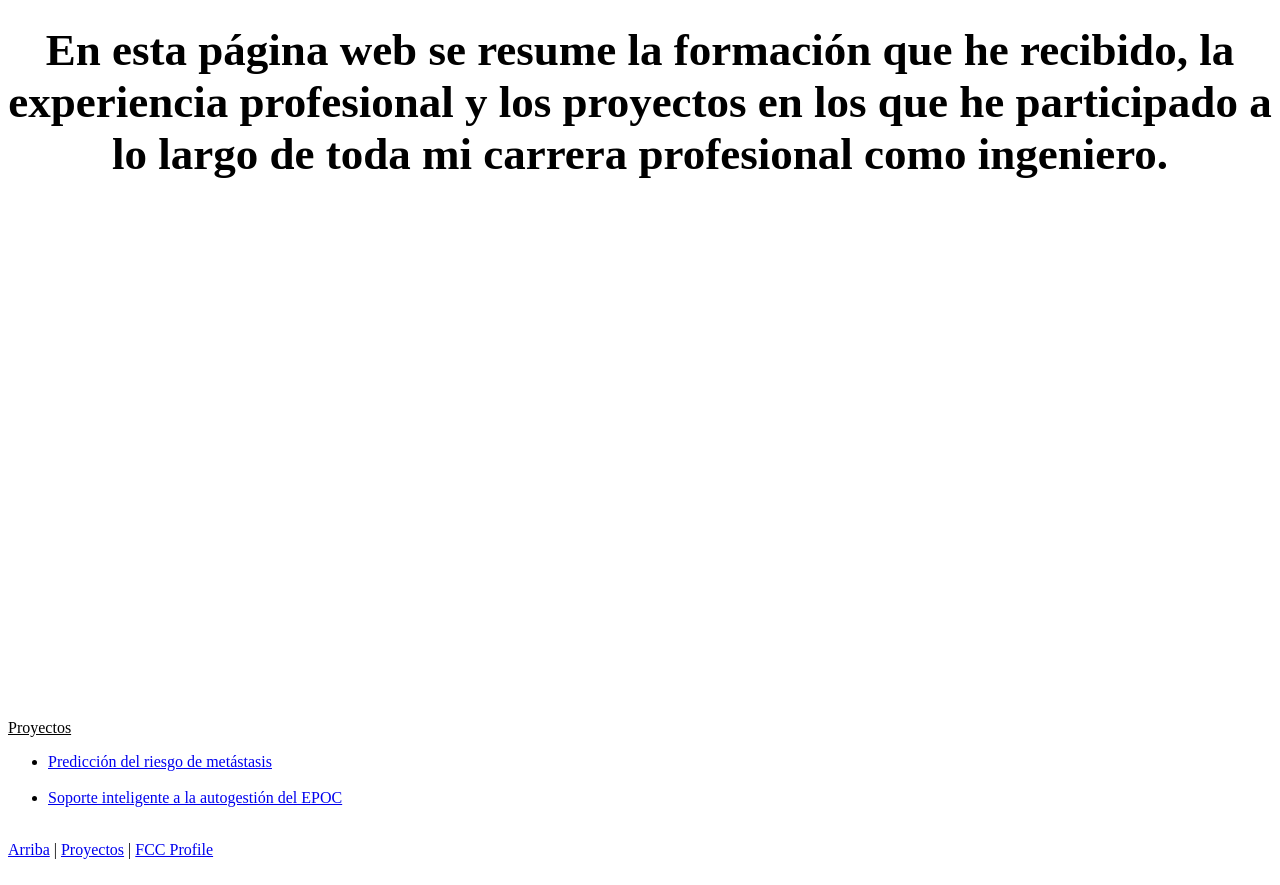
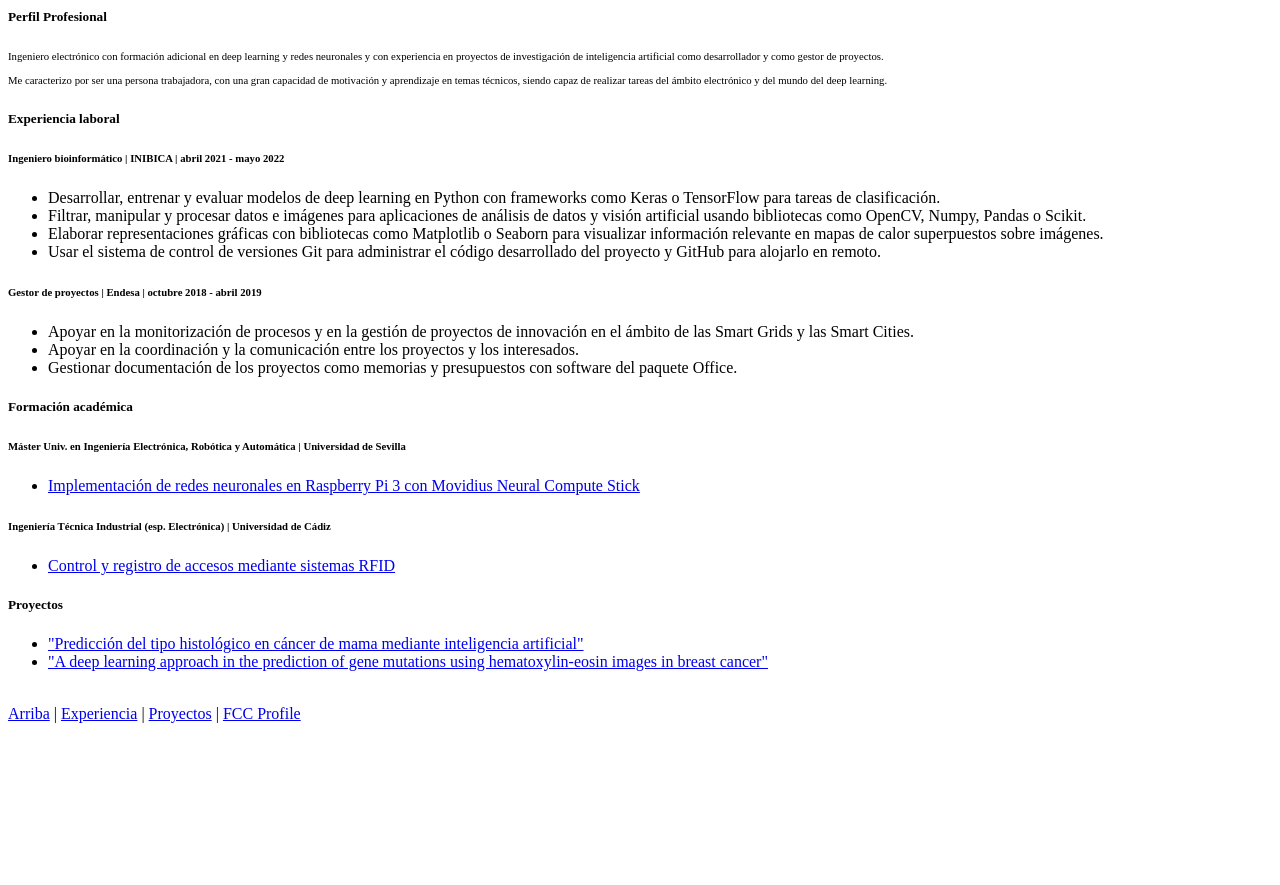
Before and after one commit to Valderas7/fCC_courses, a plain HTML site: page Responsive Web Design/personal-portfolio-webpage/src/index.html in a window 1280 px wide. Shown: the part 89-974 px from the top of the page. After the commit the page ends 820 px from the top, so only its background shows below. Drawn offline with Linux system fonts and the light colour scheme.

Commit message:
Add files via upload

```diff
--- a/Responsive Web Design/personal-portfolio-webpage/src/index.html
+++ b/Responsive Web Design/personal-portfolio-webpage/src/index.html
@@ -1,21 +1,60 @@
-<!--
+<section id = "welcome-section" class = "vh-100 col-12">
+  <h1 class = "text-center pt-4"><u>Valderas Personal Portfolio</u></h1>
+  <div class = "d-grid gap-2 col-2 mx-auto">
+    <button class = "btn btn-dark"><a href = "https://github.com/Valderas7" target = "_blank" style = "color: white;"><i class="fa-brands fa-github btn-light"></i> GitHub</a></button>
+  </div>
 
-Hello Camper!
+  <div>
+  <h5 class = "text-light bg-dark m-3">Perfil Profesional</h5>
+  <h6 class = "m-3 justify-content-left" style = "font-weight:normal;">Ingeniero electrónico con formación adicional en deep learning y redes neuronales y con experiencia en proyectos de investigación de inteligencia artificial como desarrollador y como gestor de proyectos.<br><br>
 
-Please read the README below in the JS Editor before beginning. Feel free to delete this message once you have read it. Good luck and Happy Coding!
+Me caracterizo por ser una persona trabajadora, con una gran capacidad de motivación y aprendizaje en temas técnicos, siendo capaz de realizar tareas del ámbito electrónico y del mundo del deep learning.</h6>
+  </div>
 
-- The freeCodeCamp Team
+  <div>
+    <h5 class = "text-light bg-dark m-3 mt-5" id = "experiencia">Experiencia laboral</h5>
+    <h6 class = "m-3 justify-content-left">Ingeniero bioinformático | INIBICA | abril 2021 - mayo 2022</h6>
+    <ul class = "m-2 justify-content-left">
+      <li>Desarrollar, entrenar y evaluar modelos de deep learning en Python con frameworks como Keras o TensorFlow para tareas de clasificación.</li>
+      <li>Filtrar, manipular y procesar datos e imágenes para aplicaciones de análisis de datos y visión artificial usando bibliotecas como OpenCV, Numpy, Pandas o Scikit.</li>
+      <li>Elaborar representaciones gráficas con bibliotecas como Matplotlib o Seaborn para visualizar información relevante en mapas de calor superpuestos sobre imágenes.</li>
+      <li>Usar el sistema de control de versiones Git para administrar el código desarrollado del proyecto y GitHub para alojarlo en remoto.</li>
+    </ul>
 
--->
-<section id = "welcome-section" style = "font-size: 30px; text-align: center; height: 100vh;"> Bienvenido a mi página web personal<br><br>
-  <h1>En esta página web se resume la formación que he recibido, la experiencia profesional y los proyectos en los que he participado a lo largo de toda mi carrera profesional como ingeniero.</h1></section>
-<section id = "projects"><u>Proyectos</u>
-  <ul>
-    <li class = "project-tile"><a = href = "https://www.webinventada.com" target = "_blank">Predicción del riesgo de metástasis</a></li><br>
-        <li class = "project-tile"><a = href = "https://www.webinventada2.com" target = "_blank">Soporte inteligente a la autogestión del EPOC</a></li>
-  </ul></section><br>
+    <h6 class = "m-3 mt-5 justify-content-left">Gestor de proyectos | Endesa | octubre 2018 - abril 2019</h6>
+    <ul class = "m-2 justify-content-left">
+      <li>Apoyar en la monitorización de procesos y en la gestión de proyectos de innovación en el ámbito de las Smart Grids y las Smart Cities.</li>
+      <li>Apoyar en la coordinación y la comunicación entre los proyectos y los interesados.</li>
+      <li>Gestionar documentación de los proyectos como memorias y presupuestos con software del paquete Office.</li>
+    </ul>
+  </div>
+
+  <div>
+    <h5 class = "text-light bg-dark m-3 mt-5" id = "formacion">Formación académica</h5>
+    <h6 class = "m-3 justify-content-left">Máster Univ. en Ingeniería Electrónica, Robótica y Automática | Universidad de Sevilla</h6>
+    <ul class = "m-2 mt-1 justify-content-left">
+      <li><a href = "https://idus.us.es/handle/11441/101503" target = "_blank">Implementación de redes neuronales en Raspberry Pi 3 con Movidius Neural Compute Stick
+      </a></li>
+    </ul>
+  <h6 class = "m-3 mt-5 justify-content-left">Ingeniería Técnica Industrial (esp. Electrónica) | Universidad de Cádiz</h6>
+  <ul class = "m-2 mt-1 justify-content-left">
+      <li><a href = "https://c3ir.uca.es/wp-content/uploads/2018/06/rfid.pdf" target = "_blank">Control y registro de accesos mediante sistemas RFID</a></li>
+  </ul>
+  </div>
+
+  <div id = "projects">
+    <h5 class = "text-light bg-dark m-3 mt-5">Proyectos</h5>
+  <ul class = "m-2 justify-content-left">
+    <li class = "project-tile"><a = href = "https://www.webinventada.com" target = "_blank">"Predicción del tipo histológico en cáncer de mama mediante inteligencia artificial"</a></li>
+        <li class = "project-tile"><a = href = "https://www.webinventada2.com" target = "_blank">
+"A deep learning approach in the prediction of gene mutations using hematoxylin-eosin images in breast cancer"</a></li>
+  </ul>
+  </div><br>
+</section>
+
 <nav id = "navbar">
   <a href = "#welcome-section">Arriba</a> |
+  <a href = "#experiencia">Experiencia</a> |
   <a href = "#projects">Proyectos</a> |
   <a href = "https://www.freecodecamp.org/valderas" target = "_blank" id = "profile-link">FCC Profile</a>
-</nav><br>
+</nav>
--- a/Responsive Web Design/personal-portfolio-webpage/src/style.css
+++ b/Responsive Web Design/personal-portfolio-webpage/src/style.css
@@ -1,21 +1,7 @@
-<style>
-#welcome-section {
+h1 {
   font-size: 30px;
 }
-h1 {
-  font-size: 18px;
-  color: black;
-  text-align: justify;
-}
-#projects {
-  font-size: 20px;
-}
-.project-tile {
-  font-size: 18px;
-}
-#profile-link {
-  font-size: 16px;
-}
+
 #navbar {
   position: fixed;
   top: 0;
@@ -24,4 +10,3 @@ h1 {
  @media (min-width: 100px) {
    width: 100%;
 }
-</style>
```
